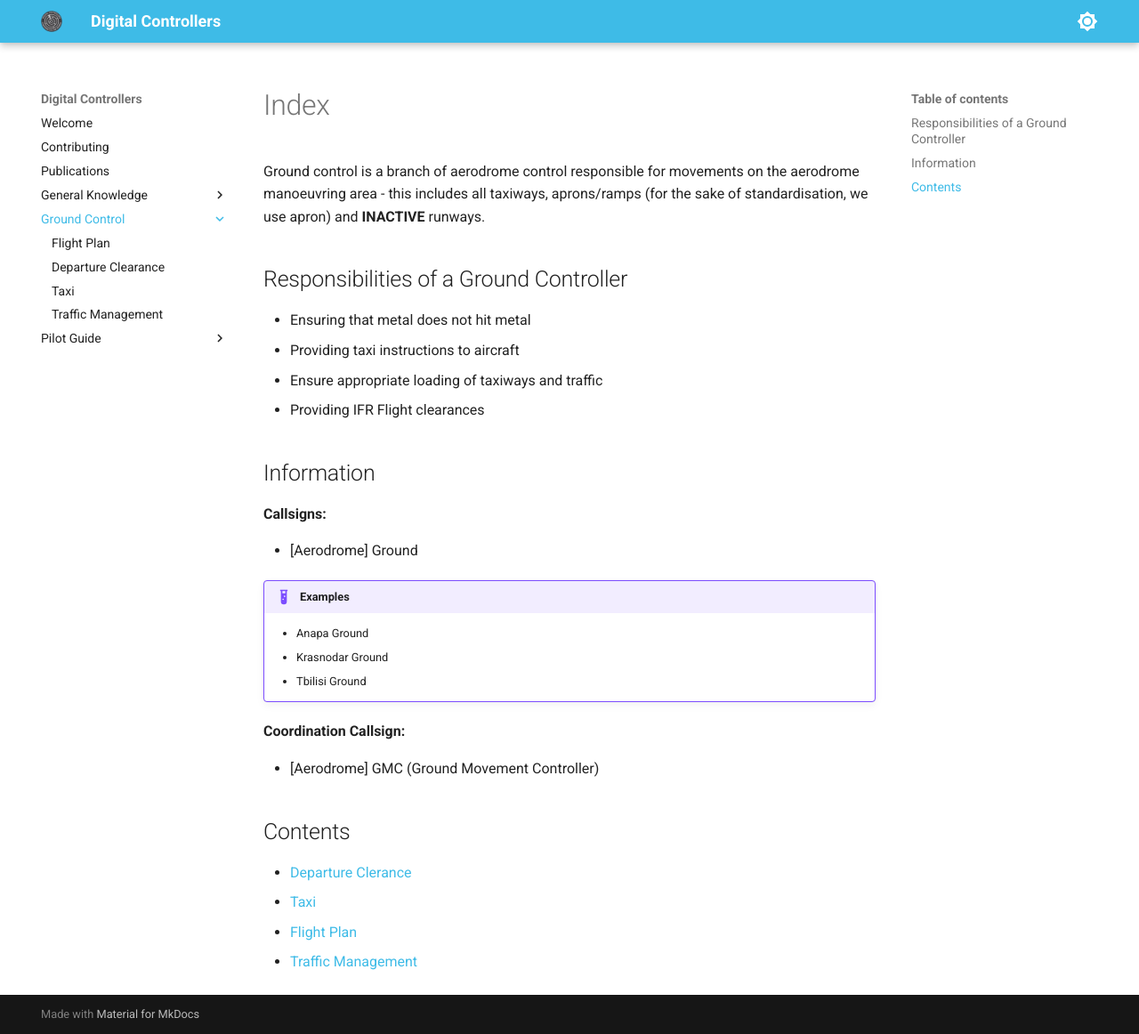
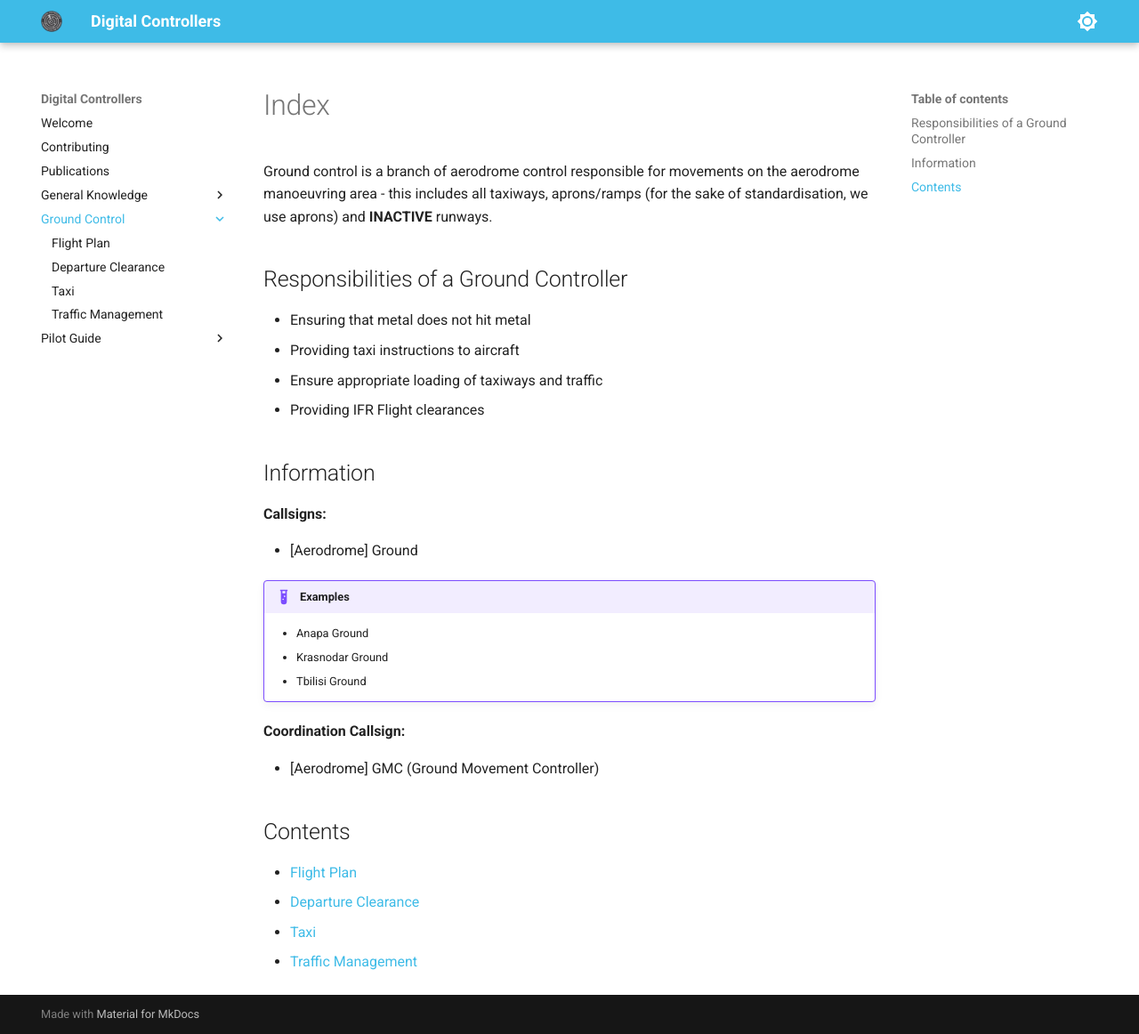
Before and after one commit to Digital-Controllers/website, an MkDocs documentation site: the page built from docs/ground/index.md, in a window 1280 px wide and 1162 px high. Shown: the whole window at 89% size. Built offline with MkDocs 1.6.1 and Material for MkDocs 9.7.7, drawn with Linux system fonts in a browser that asks for light colours.

Commit message:
fix: contents

```diff
--- a/docs/ground/index.md
+++ b/docs/ground/index.md
@@ -1,4 +1,4 @@
-Ground control is a branch of aerodrome control responsible for movements on the aerodrome manoeuvring area - this includes all taxiways, aprons/ramps (for the sake of standardisation, we use apron) and **INACTIVE** runways.
+Ground control is a branch of aerodrome control responsible for movements on the aerodrome manoeuvring area - this includes all taxiways, aprons/ramps (for the sake of standardisation, we use aprons) and **INACTIVE** runways.
 
 ## Responsibilities of a Ground Controller
 
@@ -24,7 +24,7 @@ Ground control is a branch of aerodrome control responsible for movements on the
 
 ## Contents
 
-- [Departure Clerance](./departure_clearance.md)
+- [Flight Plan](./flight_plan.md)
+- [Departure Clearance](./departure_clearance.md)
 - [Taxi](./taxi.md)
-- [Flight Plan](./flight_plan.md)
 - [Traffic Management](./traffic_management.md)
```
